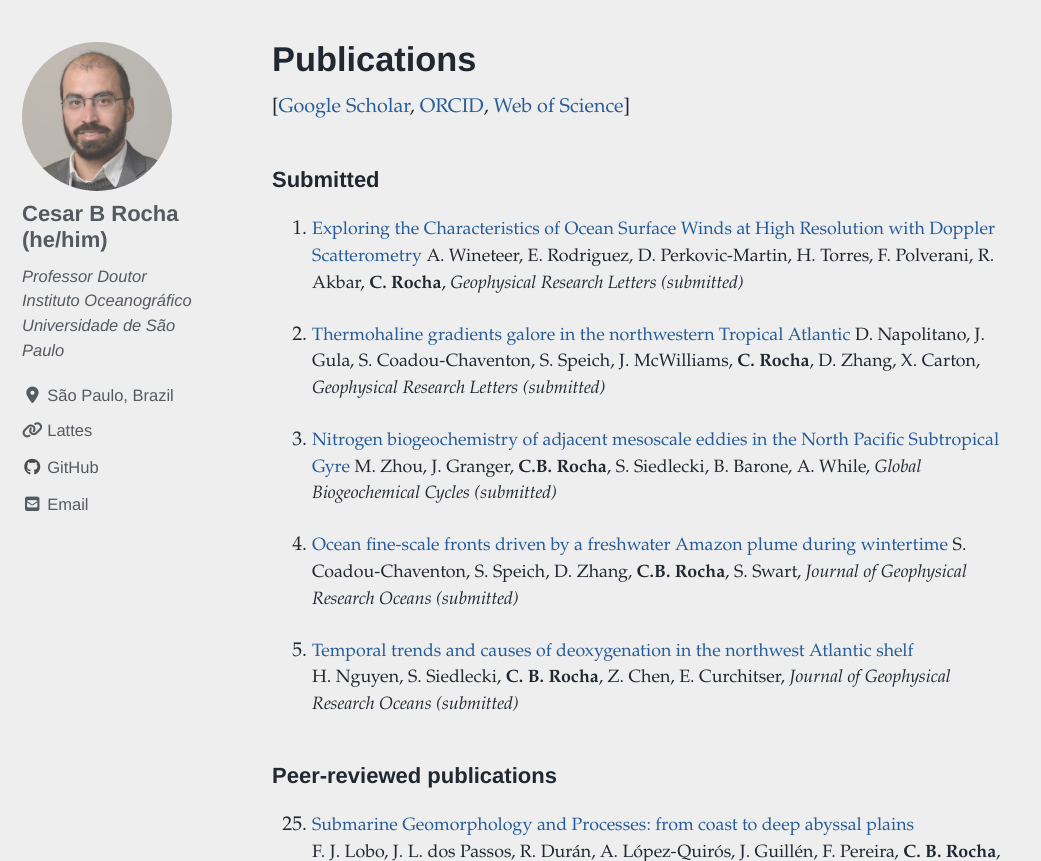
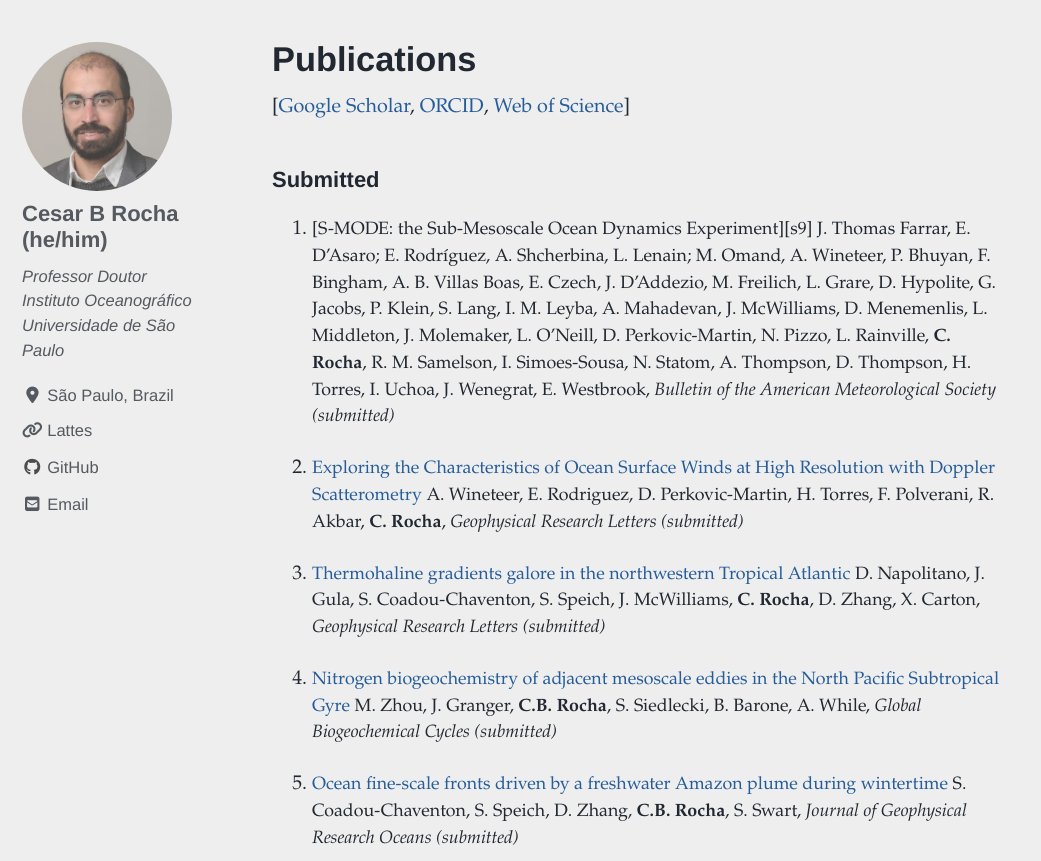
Before and after one commit to cesar-rocha/cesar-rocha.github.io, a Jekyll site: the page built from _pages/publications.md, in a window 1280 px wide and 900 px high, scrolled down 1044 px, cut to the strip 39-900 px from the top of the window. Shown: the whole strip, without its empty margins (0-1041 px from the left). Built offline with Jekyll 4.4.1, drawn with Linux system fonts in a browser that asks for light colours; cached includes are drawn as plain includes; nearby versions of some CDN libraries.

Commit message:
update submitted list

```diff
--- a/_pages/publications.md
+++ b/_pages/publications.md
@@ -10,6 +10,10 @@
 
 
 ### Submitted
+
+0. [S-MODE: the Sub-Mesoscale Ocean Dynamics Experiment][s9]
+     J. Thomas Farrar, E. D'Asaro; E. Rodríguez, A. Shcherbina, L. Lenain; M. Omand, A. Wineteer, P. Bhuyan, F. Bingham, A. B. Villas Boas, E. Czech, J. D'Addezio, M. Freilich, L. Grare, D. Hypolite, G. Jacobs, P. Klein, S. Lang, I. M. Leyba, A. Mahadevan, J. McWilliams, D. Menemenlis, L. Middleton, J. Molemaker, L. O'Neill, D. Perkovic-Martin, N. Pizzo, L. Rainville, **C. Rocha**, R. M. Samelson, I. Simoes-Sousa, N. Statom, A. Thompson, D. Thompson, H. Torres, I. Uchoa, J. Wenegrat, E. Westbrook,
+     *Bulletin of the American Meteorological Society (submitted)*
 
 0. [Exploring the Characteristics of Ocean Surface Winds at High Resolution with Doppler Scatterometry][s8]
     A. Wineteer, E. Rodriguez, D. Perkovic-Martin, H. Torres, F. Polverani, R. Akbar, **C. Rocha**, *Geophysical Research Letters (submitted)*
```
